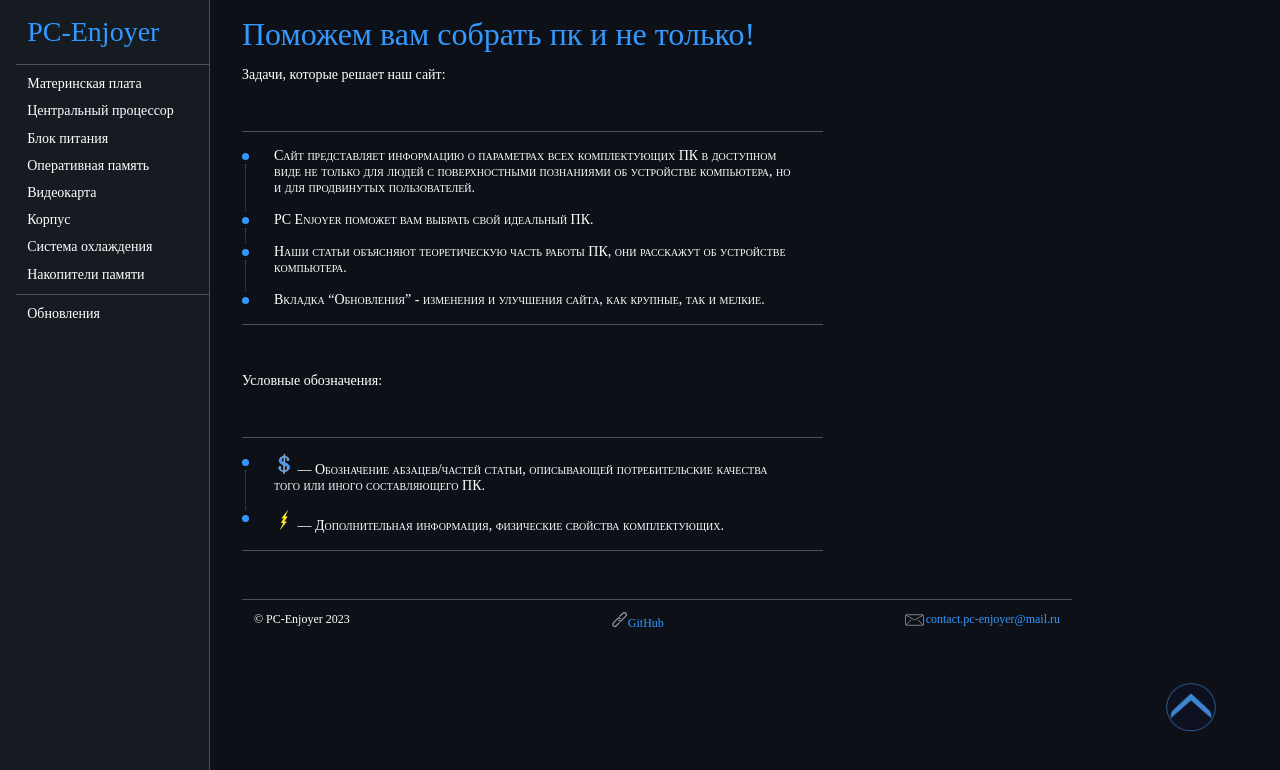
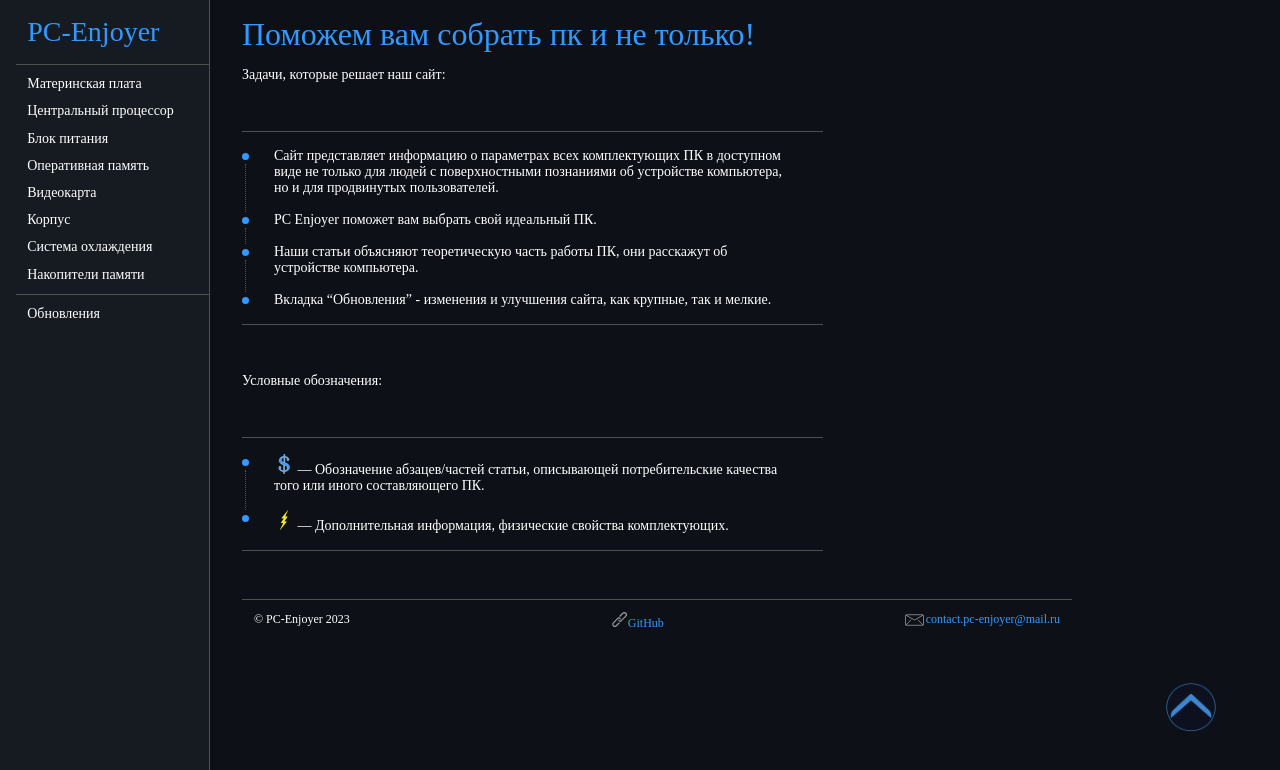
Before and after one commit to turbopypip/pc-enjoyer2.0, a React (Create React App) app: page / in a window 1280 px wide. Shown: the top 770 px of the page. Built offline with nearby package versions, Linux system fonts and the light colour scheme; a web font is replaced by a local one.

Commit message:
Fixed problems
* deleted font-variant

```diff
--- a/src/Css/App.css
+++ b/src/Css/App.css
@@ -315,7 +315,6 @@
     margin-top: 1rem;
     margin-bottom: 1rem;
     padding: 0 2rem;
-    font-variant: small-caps;
   }
   .listStyle li:before {
     position: absolute;
```
